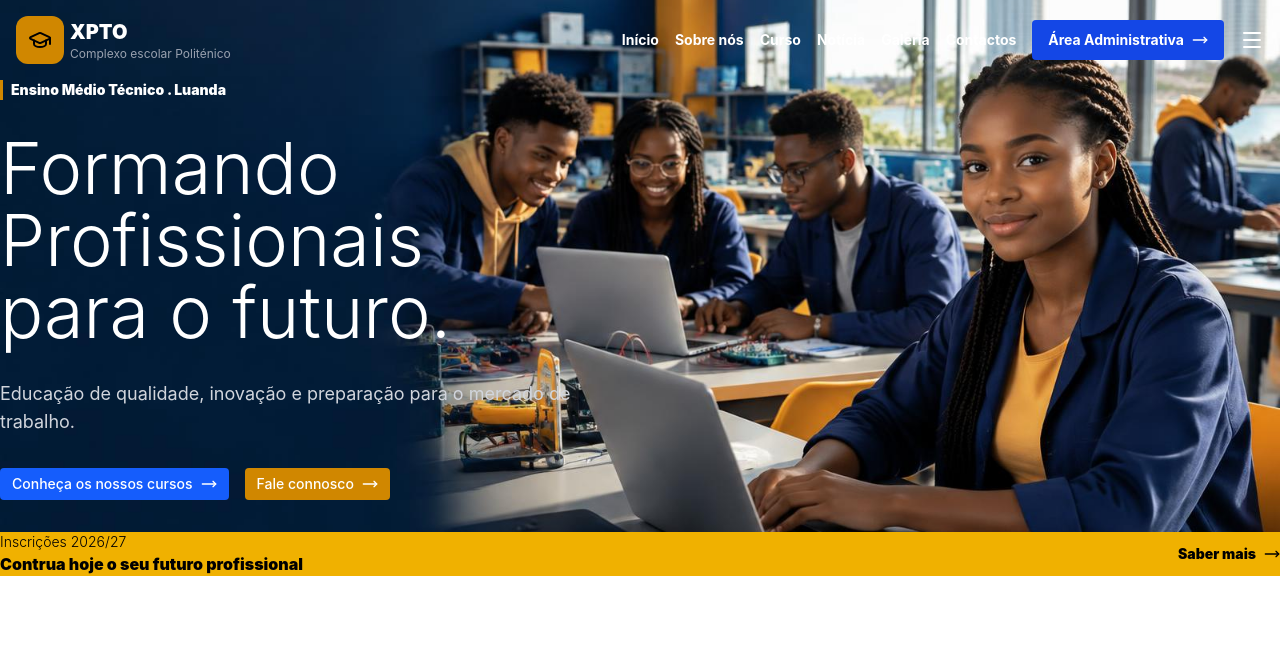
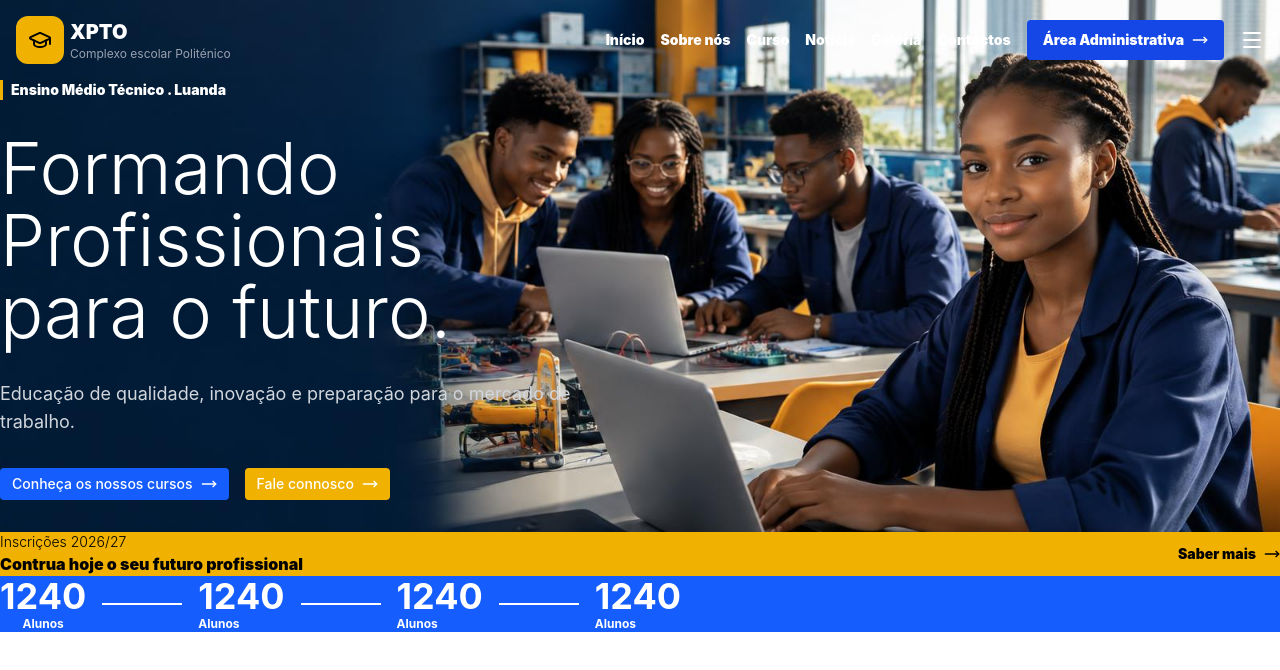
Before and after one commit to joaocalingo/xpto-school, a website: page index.html in a window 1280 px wide. Drawn offline with Linux system fonts and the light colour scheme.

Commit message:
Encerrando por hoje

```diff
--- a/index.html
+++ b/index.html
@@ -11,7 +11,7 @@
     <div class="bg-[url(../img/hero-campus.jpg)] bg-cover bg-center ">
         <header class="flex justify-between items-center p-4 text-white">
             <div class="flex items-center gap-1.5">
-                <div class="bg-yellow-600 px-3 py-3 rounded-xl">
+                <div class="bg-yellow-500 px-3 py-3 rounded-xl">
                     <i data-lucide="graduation-cap" stroke-width="2" class="text-black"></i>
                 </div>
                 <div class="">
@@ -20,9 +20,9 @@
                 </div>
             </div>
 
-            <div class="flex items-center gap-4 font-bold text-sm">
+            <div class="flex items-center gap-4 font-black text-sm  ">
                 <nav class="flex gap-4">
-                    <a href="" class="group relative py-3">Início
+                    <a href="" class="group relative py-3 m">Início
                         <span
                             class="absolute inset-x-0 bottom-0 h-0.5 origin-left scale-x-0 rounded-full bg-yellow-500 transition-transform duration-300 ease-out group-hover:scale-x-100">
                         </span>
@@ -62,9 +62,9 @@
         </header>
 
 
-        <main>
+        <main class="-mt-2">
             <section class="flex flex-col gap-8 ml-3 text-white relative">
-                <div class="border-l-3 border-l-yellow-600 ">
+                <div class="border-l-3 border-l-yellow-500 ">
                     <h3 class="text-sm font-black ml-2">Ensino Médio Técnico . Luanda</h3>
                 </div>
                 <div class="w-140 ">
@@ -77,12 +77,12 @@
                     <button class="flex gap-2 bg-blue-600 px-3 py-1 rounded items-center hover:bg-blue-900 transition-all hover:cursor-pointer" >
                         Conheça os nossos cursos
                     <i data-lucide="move-right" class="w-4"></i></button>
-                    <button class="flex gap-2 bg-yellow-600 px-3 py-1 rounded items-center hover:bg-yellow-700 transition-all hover:cursor-pointer" >
+                    <button class="flex gap-2 bg-yellow-500 px-3 py-1 rounded items-center hover:bg-yellow-600 transition-all hover:cursor-pointer" >
                         Fale connosco
                     <i data-lucide="move-right" class="w-4"></i></button>
                 </div>
-                <div class="bg-yellow-500 text-black w-xl grid place-self-end px-14 py-5">
-                    <div class="flex justify-between items-center gap-6 ">
+                <div class="bg-yellow-500 text-black w-lg grid place-self-end px-8 py-4">
+                    <div class="flex justify-between items-center gap-2 ">
                         <div class="">
                             <h3 class="font-light text-sm">Inscrições 2026/27</h3>
                             <h1 class="font-black">Contrua hoje o seu futuro profissional</h1>
@@ -93,9 +93,30 @@
                     </div>
                 </div>
             </section>
+
         </main>
-
     </div>
+    <section class="bg-blue-600 p-10 flex justify-around items-center gap-4 text-white text-4xl font-bold">
+        <div class="flex flex-col items-center">
+            <h1>1240</h1>
+            <h3 class="text-xs font-extralight ">Alunos</h3>
+        </div>
+        <hr class="border border-gray-500 rotate-90 w-20">
+        <div>
+            <h1>1240</h1>
+            <h3 class="text-xs font-extralight">Alunos</h3>
+        </div>
+        <hr class="border border-gray-500 rotate-90 w-20">
+        <div>
+            <h1>1240</h1>
+            <h3 class="text-xs font-extralight ">Alunos</h3>
+        </div>
+        <hr class="border border-gray-500 rotate-90 w-20">
+        <div>
+            <h1>1240</h1>
+            <h3 class="text-xs font-extralight ">Alunos</h3>
+        </div>
+    </section>
 
 
 
```
